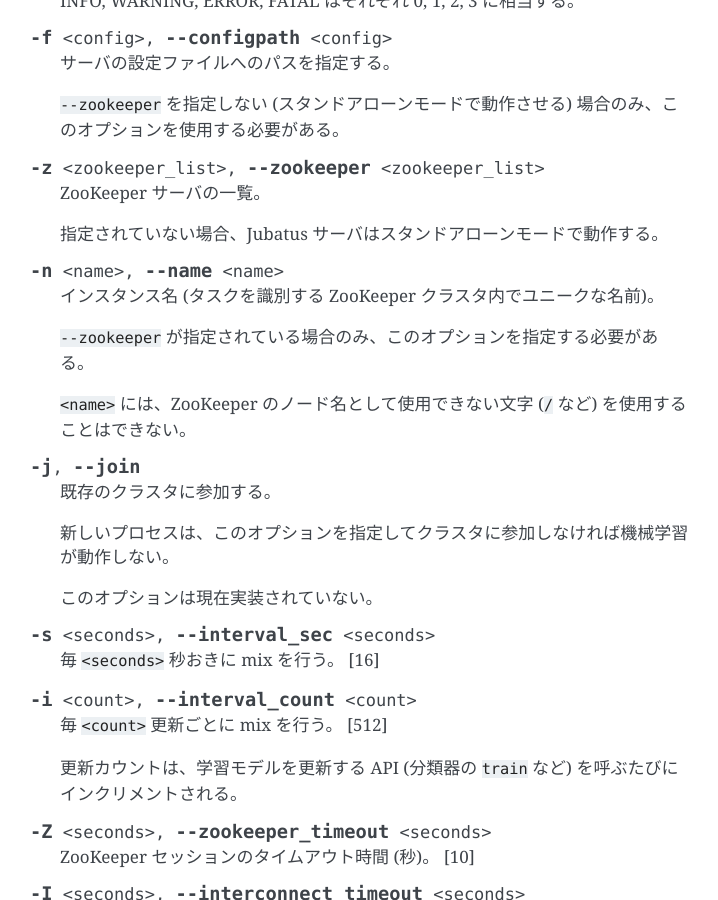
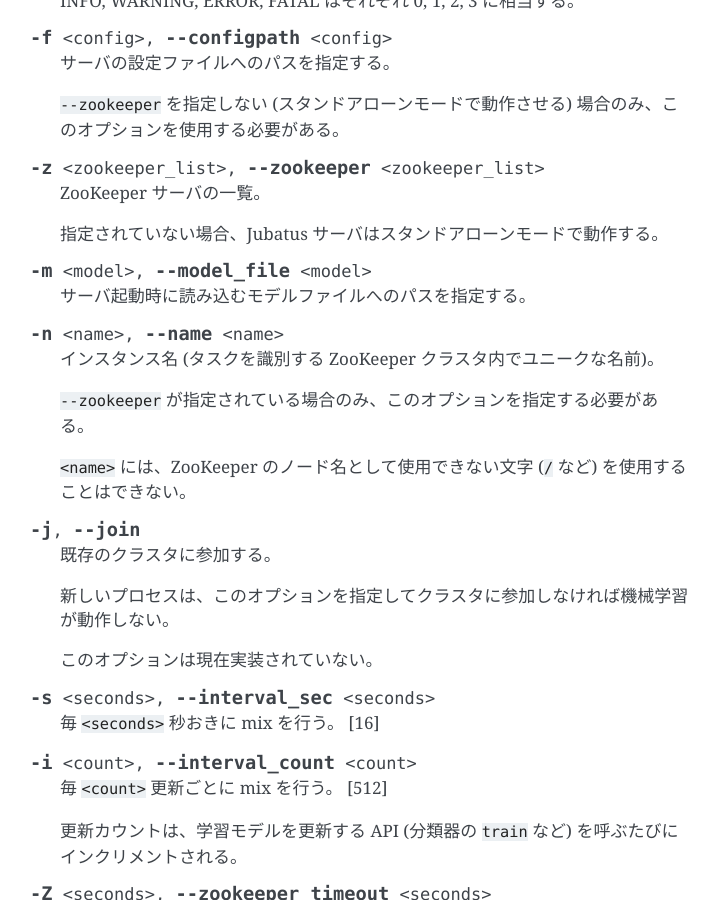
Before and after one commit to jubatus/website, a Sphinx documentation site: the page built from source/ja/commands.rst, in a window 1280 px wide and 900 px high, scrolled down 1152 px. Shown: the whole window, without its empty margins (390-1108 px from the left). Built offline with Sphinx 7.4.7, drawn with Linux system fonts in a browser that asks for light colours; the version number could not be read and is left out.

Commit message:
Add -m option

```diff
--- a/source/en/commands.rst
+++ b/source/en/commands.rst
@@ -68,6 +68,10 @@
    List of ZooKeeper server(s).
 
    If not specified, Jubatus servers run in standalone mode.
+
+.. option:: -m <model>, --model_file <model>
+
+   Path of the model file to load at startup.
 
 .. option:: -n <name>, --name <name>
 
--- a/source/ja/commands.rst
+++ b/source/ja/commands.rst
@@ -68,6 +68,10 @@
    ZooKeeper サーバの一覧。
 
    指定されていない場合、Jubatus サーバはスタンドアローンモードで動作する。
+
+.. option:: -m <model>, --model_file <model>
+
+   サーバ起動時に読み込むモデルファイルへのパスを指定する。
 
 .. option:: -n <name>, --name <name>
 
```
